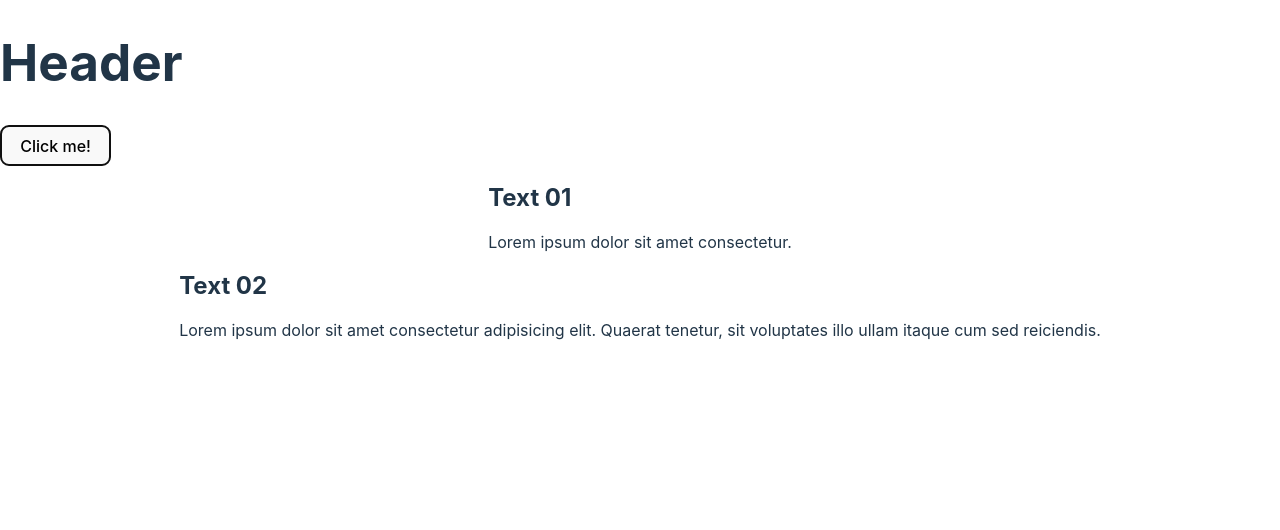
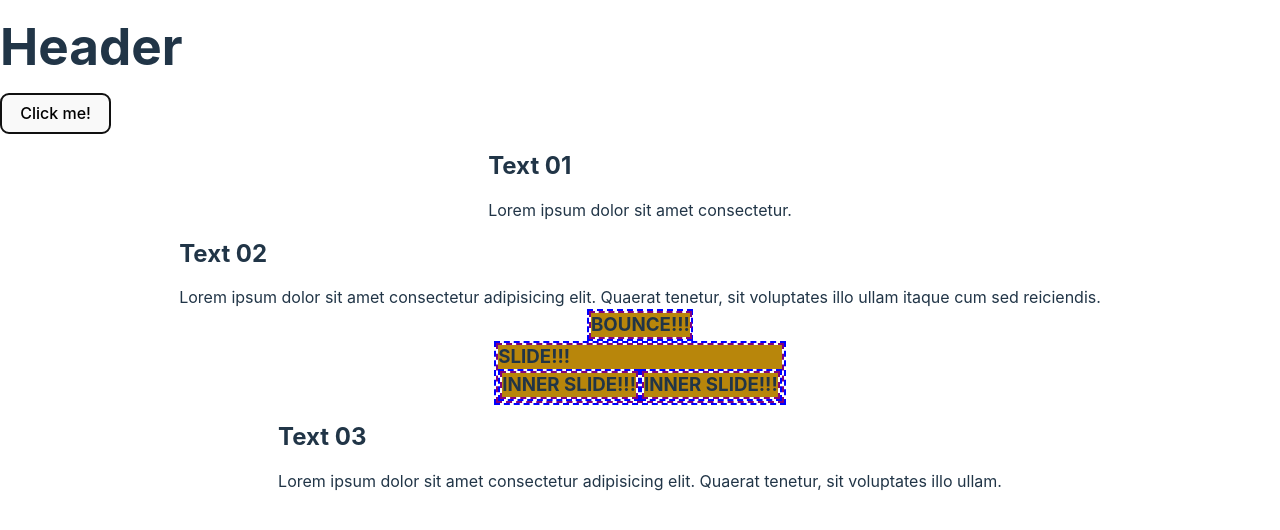
Before and after one commit to mrChernicharo/animate-enter-exit-HOC, a React (Vite) app: page / in a window 1280 px wide. Both pictures are taken after a click on the button "Click me!". Shown: the top 530 px of the page. Built offline with nearby package versions, Linux system fonts and the light colour scheme.

Commit message:
nested AnimationContainers

```diff
--- a/src/App.tsx
+++ b/src/App.tsx
@@ -10,12 +10,14 @@ import AnimateRender2 from "./AnimateRender2";
 import "./styles.css";
 
 const App: React.FC = () => {
-  const [isMounted, setIsMounted] = useState(true);
-  const [isMounted2, setIsMounted2] = useState(true);
+  const [isMounted, setIsMounted] = useState(false);
+  const [isMounted2, setIsMounted2] = useState(false);
+  const [isMounted3, setIsMounted3] = useState(false);
 
   const handleToggleClicked = () => {
     setIsMounted(!isMounted);
     setTimeout(() => setIsMounted2(!isMounted2), 1000);
+    setTimeout(() => setIsMounted3(!isMounted3), 2000);
   };
 
   return (
@@ -31,32 +33,18 @@ const App: React.FC = () => {
           alignItems: "center",
         }}
       >
-        {/* <div style={{ display: "grid", gridTemplateColumns: "repeat(3, 1fr)" }}> */}
+        <section style={{ flexShrink: 1, flexGrow: 0 }}>
+          <h2>Text 01</h2>
+          <div>Lorem ipsum dolor sit amet consectetur.</div>
+        </section>
 
-
-
-        {/* <AnimateRender
-          isMounted={isMounted}
-          enter="slideIn 1000ms ease-in 1000ms both"
-          exit="slideOut 1000ms ease-in 0ms both"
-          duration={2000}
-          flexibleContainerX
-        >
-          <h3>HOLLA PAPITO!!!</h3>
-        </AnimateRender> */}
-
-        {/* <AnimateRender
-          isMounted={isMounted}
-          enter="slideIn 750ms ease-out 750ms both"
-          exit="slideOut 750ms ease-out 0ms both"
-          flexibleContainerY
-          duration={1000}
-        >
-          <div style={{ flexShrink: 0, flexGrow: 1 }}>
-            <h3>SLIDE!!!</h3>
+        <section style={{ flexShrink: 1, flexGrow: 0 }}>
+          <h2>Text 02</h2>
+          <div>
+            Lorem ipsum dolor sit amet consectetur adipisicing elit. Quaerat
+            tenetur, sit voluptates illo ullam itaque cum sed reiciendis.
           </div>
-        </AnimateRender> */}
-
+        </section>
         <AnimateRender
           isMounted={isMounted}
           enter="bounceIn 500ms ease-in 250ms both"
@@ -70,32 +58,39 @@ const App: React.FC = () => {
 
         <AnimateRender
           isMounted={isMounted2}
-          enter="slideIn 500ms ease-in 500ms both"
-          exit="slideOut 500ms ease-in 0ms both"
-          duration={1000}
+          enter="fadeIn 1000ms ease-in 0ms both"
+          exit="fadeOut 1000ms ease-in 1000ms both"
+          duration={2000}
           flexibleContainerY
         >
-            <h3>SLIDE!!!</h3>
+          <h3>SLIDE!!!</h3>
+          <div style={{ display: "flex" }}>
+            <AnimateRender
+              isMounted={isMounted3}
+              enter="slideIn 500ms ease-in 0ms both"
+              exit="slideOut 500ms ease-in 0ms both"
+              duration={1000}
+              flexibleContainerX
+            >
+              <h3>INNER SLIDE!!!</h3>
+            </AnimateRender>
+            <AnimateRender
+              isMounted={isMounted3}
+              enter="slideIn 500ms ease-in 0ms both"
+              exit="slideOut 500ms ease-in 0ms both"
+              duration={1000}
+              flexibleContainerX
+            >
+              <h3>INNER SLIDE!!!</h3>
+            </AnimateRender>
+          </div>
         </AnimateRender>
-        {/* <AnimateRender
-          isMounted={isMounted}
-          enter="slideIn 500ms ease-in 500ms both"
-          exit="slideOut 500ms ease-in 0ms both"
-          duration={1000}
-        >
-            <h3>FIXO!!!</h3>
-        </AnimateRender> */}
 
         <section style={{ flexShrink: 1, flexGrow: 0 }}>
-          <h2>Text 01</h2>
-          <div>Lorem ipsum dolor sit amet consectetur.</div>
-        </section>
-
-        <section style={{ flexShrink: 1, flexGrow: 0 }}>
-          <h2>Text 02</h2>
+          <h2>Text 03</h2>
           <div>
             Lorem ipsum dolor sit amet consectetur adipisicing elit. Quaerat
-            tenetur, sit voluptates illo ullam itaque cum sed reiciendis.
+            tenetur, sit voluptates illo ullam.
           </div>
         </section>
       </div>
--- a/src/styles.css
+++ b/src/styles.css
@@ -10,20 +10,17 @@
 
 h1 {
   font-size: 3.2em;
-  line-height: 1.1;
 }
 
 h3 {
   background-color: darkgoldenrod;
-  padding: 1rem;
+  margin: 0;
+
 }
 
 .animation-container {
   display: block;
-  /* overflow: hidden; */
-  padding: 1rem;
   transform-origin: center;
-  /* width: 100%; */
   border: 2px dashed blue;
 }
 
--- a/src/useGrowShrink.tsx
+++ b/src/useGrowShrink.tsx
@@ -21,10 +21,10 @@ export function useGrowShrinkContainer(
         },
         {
           ...(flexibleContainerY && {
-            height: `calc(${containerHeight.current}px - 1rem)`,
+            height: `calc(${containerHeight.current}px)`,
           }),
           ...(flexibleContainerX && {
-            width: `calc(${containerWidth.current}px - 1rem)`,
+            width: `calc(${containerWidth.current}px)`,
           }),
         },
       ],
@@ -43,10 +43,10 @@ export function useGrowShrinkContainer(
       [
         {
           ...(flexibleContainerY && {
-            height: `calc(${containerHeight.current}px - 1rem)`,
+            height: `calc(${containerHeight.current}px)`,
           }),
           ...(flexibleContainerX && {
-            width: `calc(${containerWidth.current}px - 1rem)`,
+            width: `calc(${containerWidth.current}px)`,
           }),
         },
         {
```
